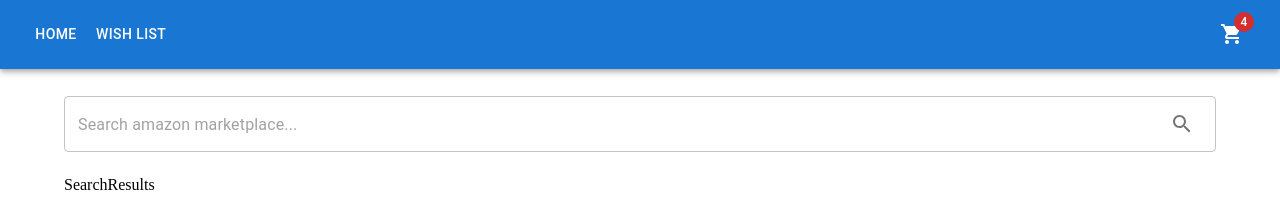
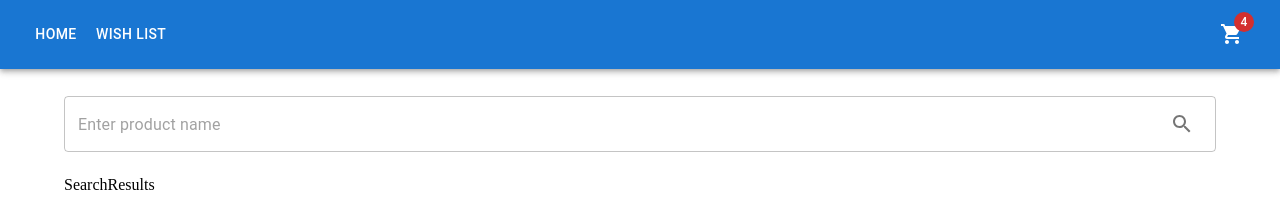
Before and after one commit to surajverma2587/amazon-marketplace, a React (Create React App) app: page / in a window 1280 px wide. Shown: the top 202 px of the page. Built offline with nearby package versions, Linux system fonts and the light colour scheme.

Commit message:
form validation

```diff
--- a/src/components/SearchForm.js
+++ b/src/components/SearchForm.js
@@ -1,3 +1,5 @@
+import * as Yup from "yup";
+import { useFormik } from "formik";
 import Box from "@mui/material/Box";
 import TextField from "@mui/material/TextField";
 import InputAdornment from "@mui/material/InputAdornment";
@@ -5,11 +7,34 @@ import IconButton from "@mui/material/IconButton";
 import SearchIcon from "@mui/icons-material/Search";
 
 export const SearchFrom = () => {
+  const initialValues = {
+    query: "",
+  };
+
+  const validationSchema = Yup.object({
+    query: Yup.string().required("Please enter a valid product"),
+  });
+
+  const onSubmit = ({ query }) => {
+    console.log(query);
+  };
+
+  const formik = useFormik({
+    initialValues,
+    validationSchema,
+    onSubmit,
+  });
+
   return (
-    <Box sx={{ my: 3 }} component="form">
+    <Box sx={{ my: 3 }} component="form" onSubmit={formik.handleSubmit}>
       <TextField
-        placeholder="Search amazon marketplace..."
+        name="query"
+        placeholder="Enter product name"
         fullWidth
+        value={formik.values.query}
+        error={!!formik.errors.query}
+        helperText={formik.errors.query}
+        onChange={formik.handleChange}
         InputProps={{
           endAdornment: (
             <InputAdornment position="end">
```
